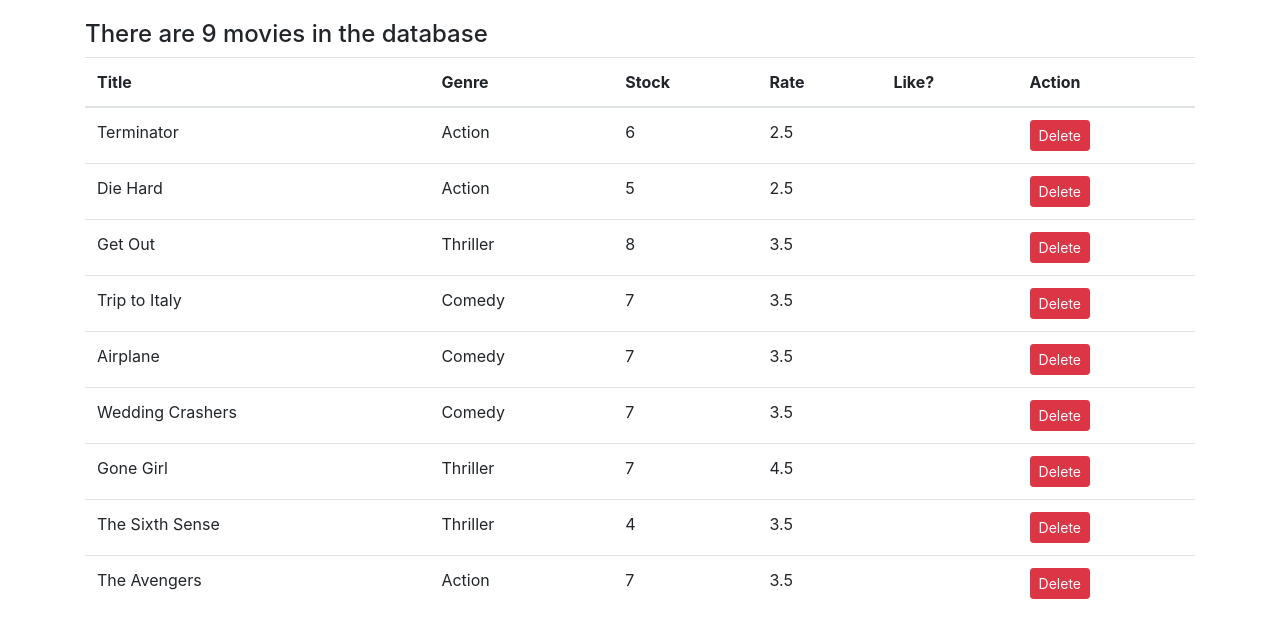
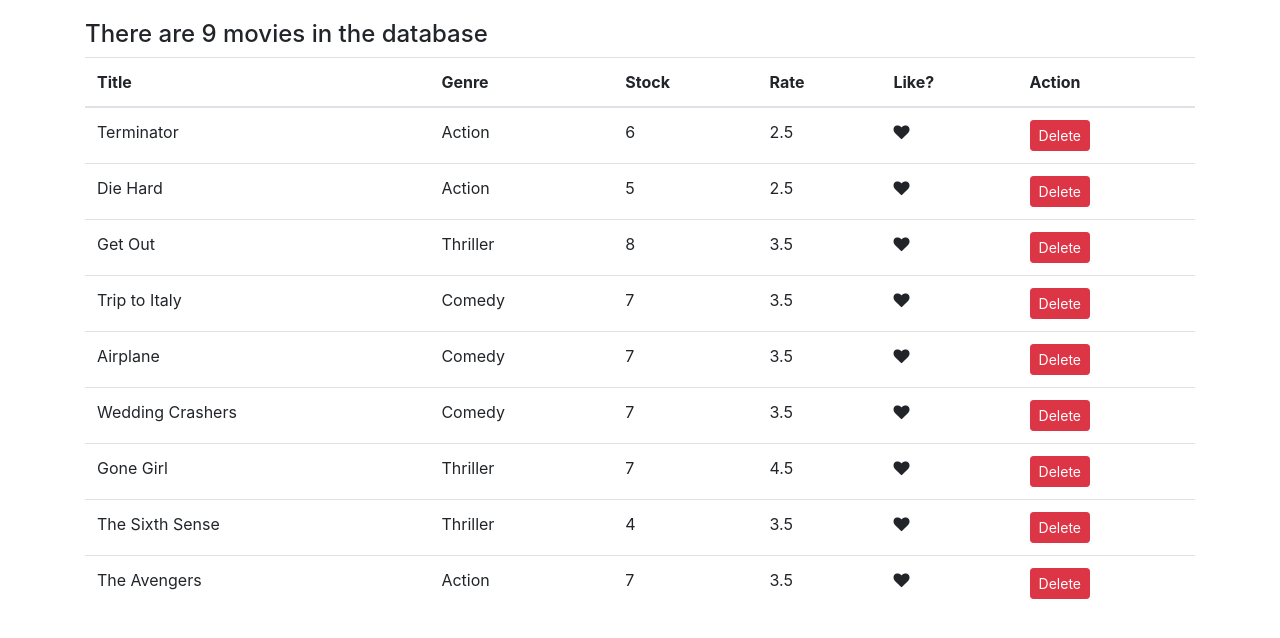
Before and after one commit to glitton/react-videoapp, a React (Create React App) app: page / in a window 1280 px wide. Shown: the top 638 px of the page. Built offline with nearby package versions, Linux system fonts and the light colour scheme.

Commit message:
like appears need to make it dynamic

```diff
--- a/package.json
+++ b/package.json
@@ -3,7 +3,7 @@
   "version": "0.1.0",
   "private": true,
   "dependencies": {
-    "bootstrap": "^4.1.1",
+    "bootstrap": "^4.3.1",
     "font-awesome": "^4.7.0",
     "react": "^16.10.1",
     "react-dom": "^16.10.1",
--- a/src/index.css
+++ b/src/index.css
@@ -12,3 +12,7 @@
   font-family: source-code-pro, Menlo, Monaco, Consolas, "Courier New",
     monospace;
 }
+
+/* td {
+  background-color: black;
+} */
--- a/src/like.jsx
+++ b/src/like.jsx
@@ -1,10 +1,10 @@
 import React, { Component } from "react";
 
 class Like extends Component {
+  // let classes = "fa-fa-heart-o";
+  // if (!this.props.like) classes += "-o";
   render() {
-    // let classes = "fa-fa-heart-o";
-    // if (!this.props.like) classes += "-o";
-    return <i className="fa-fa-heart" aria-hidden="true"></i>;
+    return <i className="fa fa-heart"></i>;
   }
 }
 
```
Also changed, not shown: 1 other file (tests, documents, lock files or other folders).
